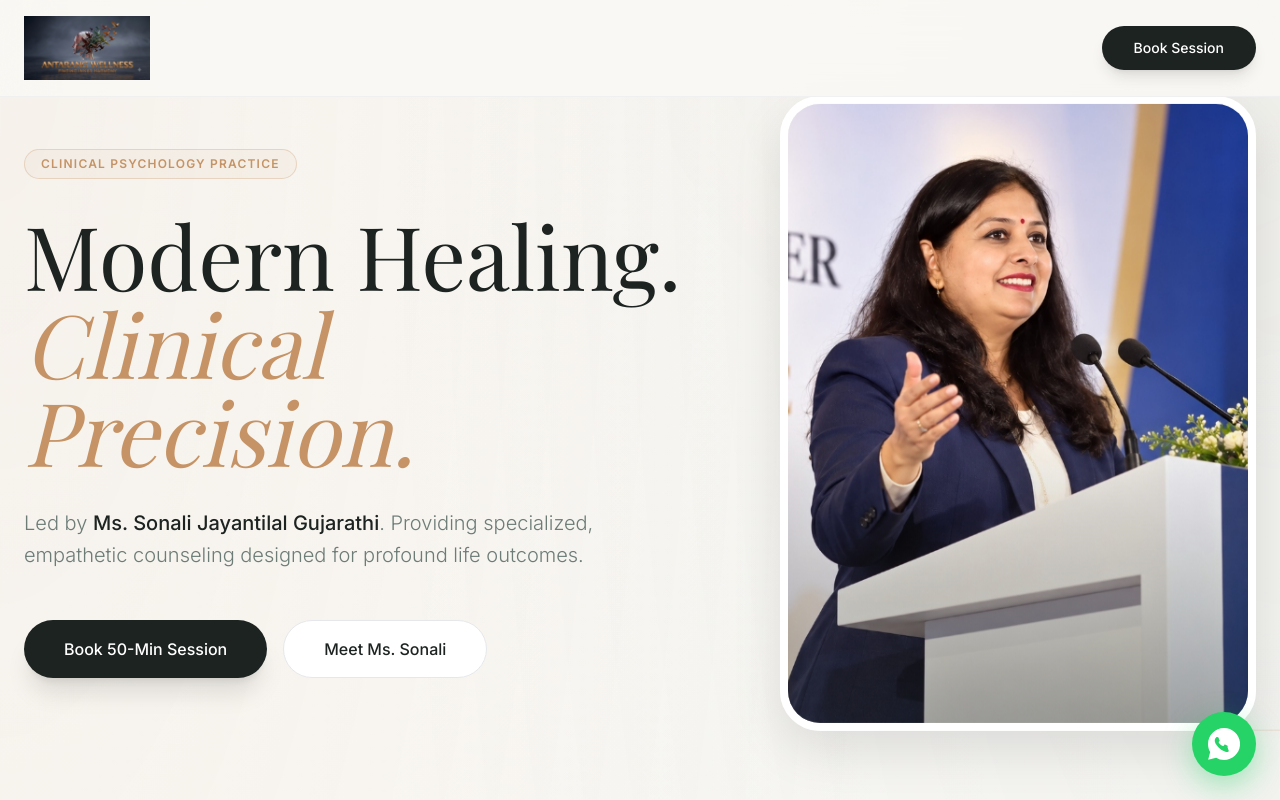
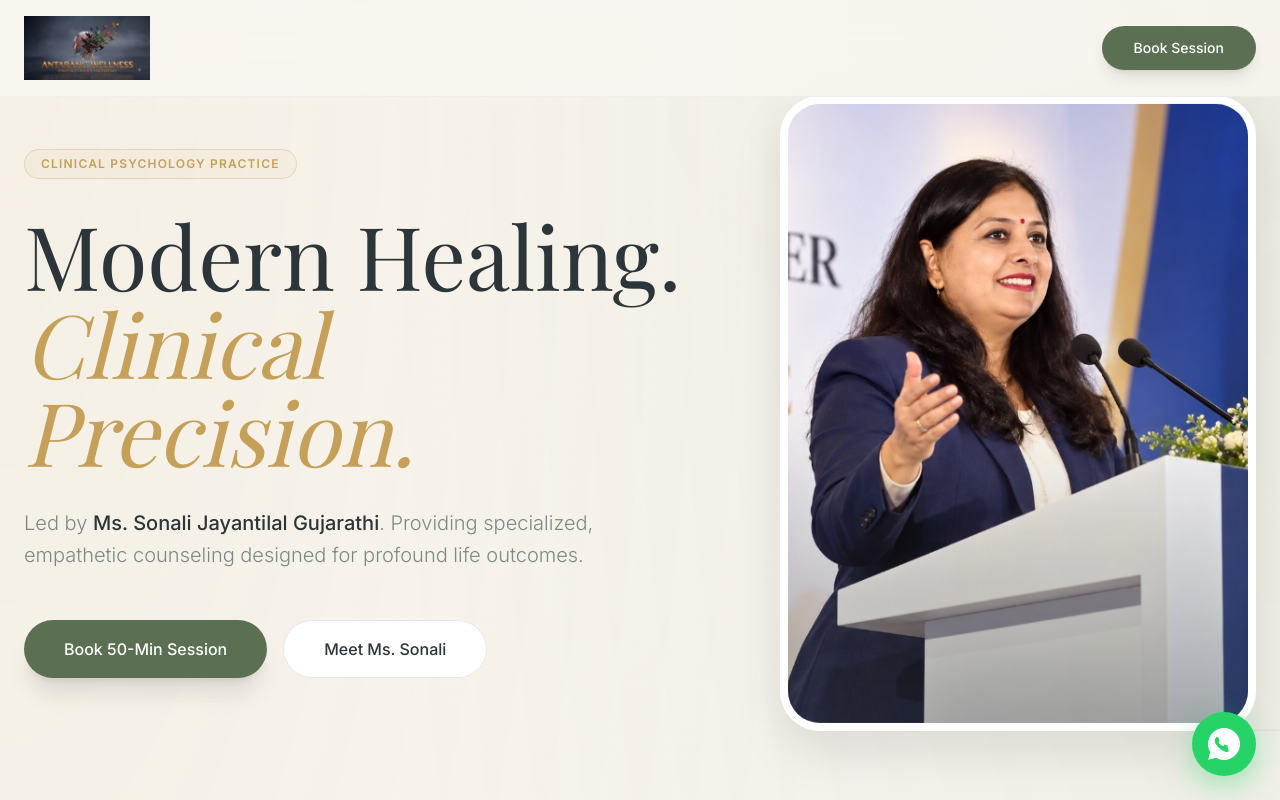
Before and after one commit to bharatonespaces-spec/antarang-wellness-v2, a plain HTML site: page index.html in a window 1280 px wide. Shown: the top 800 px of the page. Drawn offline with nearby package versions, Linux system fonts and the light colour scheme; a web font is replaced by a local one.

Commit message:
Apply biophilic color strategy

```diff
--- a/index.html
+++ b/index.html
@@ -22,10 +22,12 @@
                     },
                     colors: {
                         brand: {
-                            light: '#FAF9F6',
-                            dark: '#1C2321',
-                            accent: '#C59365', /* Elegant warm terracotta/gold */
-                            muted: '#6D7C77',
+                            light: '#F9F6F0',
+                            dark: '#2C3539',
+                            primary: '#5B7053',
+                            secondary: '#B86B52',
+                            accent: '#C5A059',
+                            muted: '#7A8B86',
                             wa: '#25D366'
                         }
                     },
@@ -53,12 +55,12 @@
     <style>
         body {
             -webkit-font-smoothing: antialiased;
-            background-color: #FAF9F6;
+            background-color: #F9F6F0;
             /* Subtle mesh gradient background for attraction */
             background-image:
-                radial-gradient(at 0% 0%, rgba(197, 147, 101, 0.08) 0px, transparent 50%),
-                radial-gradient(at 100% 0%, rgba(109, 124, 119, 0.08) 0px, transparent 50%),
-                radial-gradient(at 100% 100%, rgba(197, 147, 101, 0.05) 0px, transparent 50%);
+                radial-gradient(at 0% 0%, rgba(197, 160, 89, 0.08) 0px, transparent 50%),
+                radial-gradient(at 100% 0%, rgba(91, 112, 83, 0.08) 0px, transparent 50%),
+                radial-gradient(at 100% 100%, rgba(197, 160, 89, 0.05) 0px, transparent 50%);
         }
 
         .fade-in-up {
@@ -96,7 +98,7 @@
             <a href="#" class="block h-16 transition-transform duration-300 hover:scale-105">
                 <img src="logo.png" alt="Antarang Wellness" class="h-full object-contain">
             </a>
-            <a href="#booking" class="bg-brand-dark text-white px-8 py-3 rounded-full text-sm font-medium hover:bg-brand-accent transition-all duration-300 shadow-lg hover:shadow-brand-accent/30 hover:-translate-y-0.5">Book Session</a>
+            <a href="#booking" class="bg-brand-primary text-white px-8 py-3 rounded-full text-sm font-medium hover:bg-brand-secondary transition-all duration-300 shadow-lg hover:shadow-brand-accent/30 hover:-translate-y-0.5">Book Session</a>
         </div>
     </header>
 
@@ -119,7 +121,7 @@
                     Led by <strong class="font-medium text-brand-dark">Ms. Sonali Jayantilal Gujarathi</strong>. Providing specialized, empathetic counseling designed for profound life outcomes.
                 </p>
                 <div class="flex flex-wrap gap-4">
-                    <a href="#booking" class="inline-flex items-center justify-center bg-brand-dark text-white px-10 py-4 rounded-full text-base font-medium hover:bg-brand-accent transition-all duration-300 shadow-xl hover:shadow-brand-accent/40 transform hover:-translate-y-1">
+                    <a href="#booking" class="inline-flex items-center justify-center bg-brand-primary text-white px-10 py-4 rounded-full text-base font-medium hover:bg-brand-secondary transition-all duration-300 shadow-xl hover:shadow-brand-accent/40 transform hover:-translate-y-1">
                         Book 50-Min Session
                     </a>
                     <a href="#about" class="inline-flex items-center justify-center bg-white border border-gray-200 text-brand-dark px-10 py-4 rounded-full text-base font-medium hover:border-brand-accent hover:text-brand-accent transition-colors duration-300">
```
